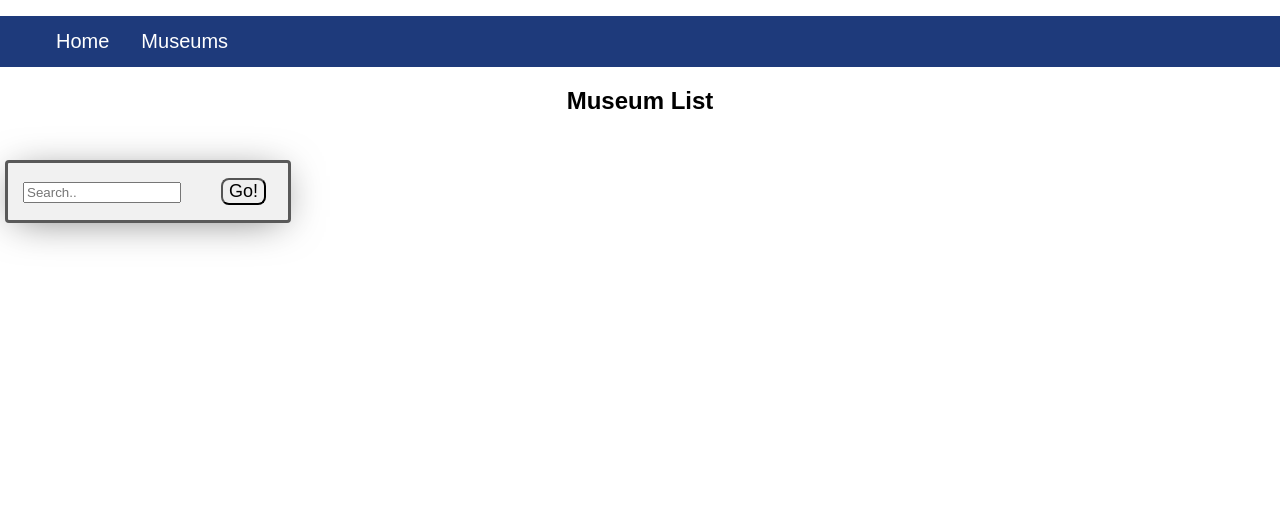
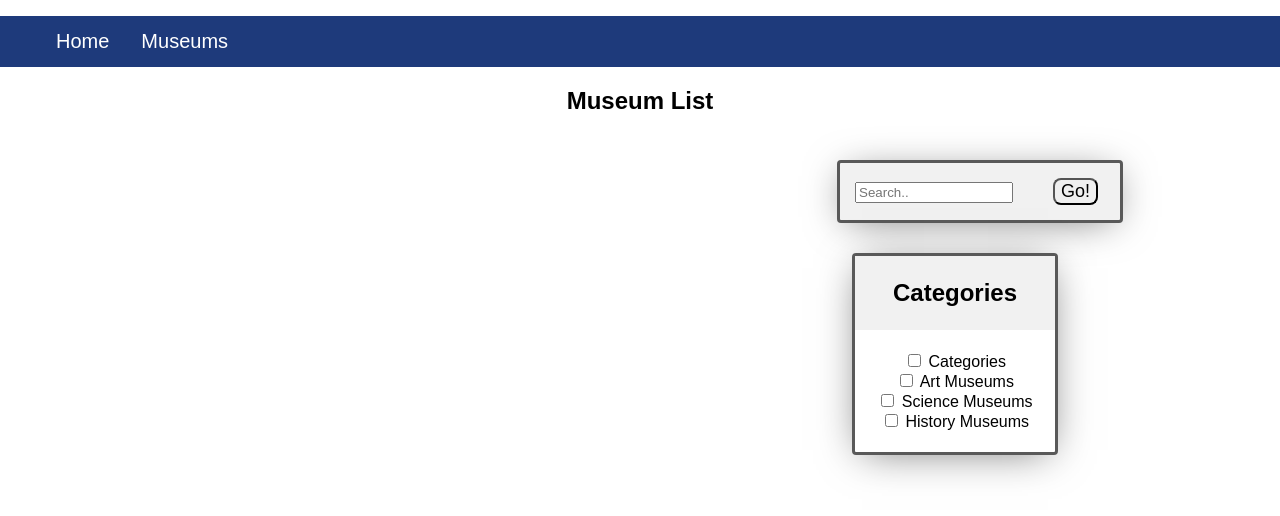
Before and after one commit to ckirabo/MuseaArchiveNodeJS, a React (Create React App) app: page /museums in a window 1280 px wide. Shown: the top 516 px of the page. Built offline with nearby package versions, Linux system fonts and the light colour scheme.

Commit message:
added the categories section and buttons, need to add functionality to the buttons and then sort out the column spacing thats beed made on the left for the musuems...

```diff
--- a/src/Css/MuseumsPage.css
+++ b/src/Css/MuseumsPage.css
@@ -1,11 +1,17 @@
 /* For the search bar increasing focus so it increases.*/
+
+#headerMuseum{
+text-align: center;
+}
+
 ul {
 	list-style: none;
 }
 
 
+
 a:hover {
-   background-color: 66cc99;
+   background-color:#66cc99;
 }
 
 
@@ -15,6 +21,7 @@ div.columnLeft {
 	padding: 10px;
 	width:65%;
 	float: left;
+
 }
 
 div.columnRight {
@@ -25,7 +32,7 @@ div.columnRight {
 
 
 
-/*FOR THE SEARCH BAR & CATEGORY WIDGETS*/
+/*FOR THE SEARCH BAR*/
 div.pageContent {
 
 }
@@ -41,6 +48,7 @@ div.searchWidget {
 	-webkit-box-shadow: 0px 5px 40px -10px rgba(0, 0, 0, 0.57);
 	-moz-box-shadow: 0px 5px 40px -10px rgba(0, 0, 0, 0.57);
 	box-shadow: 5px 40px -10px rgba(0, 0, 0, 0.57);
+
 }
 
 input[type=text]:focus {
@@ -69,10 +77,13 @@ input[type=button]:focus {
 	background-color: #66cc99;
 }
 
+
+/*CATEGORY WIDGET */
+
 div.categoryWidget {
 	text-align: center;
 	width: 200px;
-	margin: 45px;
+	margin: 30px;
 	border: 3px solid #595959;
 	border-radius: 4px;
 	-webkit-box-shadow: 0px 5px 40px -10px rgba(0, 0, 0, 0.57);
@@ -88,11 +99,10 @@ ul.categoryList {
 	padding: 5px;
 }
 
-
+/*CARDS CSS*/
 
 div.locationForCards{
 padding: 15px;
-
 }
 
 div.cards{
@@ -103,43 +113,39 @@ div.cards{
 }
 
 /* On screens that are less than 1300px wide, make the SIDE CHANGE VIEW */
-@media screen and (max-width:1300px) {
+@media screen and (max-width:900px) {
 
 	h1 {
 		text-align: center;
 	}
 
-     div.columnRight{
-	  width:100%;
-	}
 
 	div.categoryWidget {
 		display: none;
 	}
 
+div.pageContent {
+padding: 10px;
+}
+
+
 
 }
 
-/* On screens that are less than 700px wide, make the SIDE CHANGE VIEW */
-@media screen and (max-width:700px) {
+/* NEEEED TO FIXs On screens that are less than 700px wide, make the SIDE CHANGE VIEW */
+@media screen and (max-width:600px) {
 
 	h1 {
 		text-align: center;
 	}
 
 	div.searchWidget {
-		width: 50%;
+		width: 60%;
 		height: auto;
 		position: relative;
 	}
 
 
-	div.searchWidget a {
-		float: left;
-		position: absolute;
-		top: 10px;
-		left: 15px;
-	}
 
 	/*Change the categories tab to a side nav button!!! that displays options in on overlay*/
 	div.categoryWidget {
--- /dev/null
+++ b/src/Css/catergoryWidget.css
@@ -0,0 +1,71 @@
+/*CSS FOR THE CATEGORY WIDGET*/
+
+ul {
+	list-style: none;
+}
+
+
+
+
+div.columnRight {
+	padding: 10px;
+	width: 35%;
+	float: right;
+}
+
+
+
+div.categoryWidget {
+	text-align: center;
+	width: 200px;
+	margin: 45px;
+	border: 3px solid #595959;
+	border-radius: 4px;
+	-webkit-box-shadow: 0px 5px 40px -10px rgba(0, 0, 0, 0.57);
+	-moz-box-shadow: 0px 5px 40px -10px rgba(0, 0, 0, 0.57);
+}
+
+div.categoryTitle {
+	background-color: #f1f1f1;
+	padding: 3px;
+}
+
+ul.categoryList {
+	padding: 5px;
+}
+
+
+/* On screens that are less than 950px wide, make the SIDE CHANGE VIEW */
+@media screen and (max-width:950px) {
+
+	h1 {
+		text-align: center;
+	}
+
+     div.columnRight{
+	  width:100%;
+	}
+
+	div.categoryWidget {
+		display: none;
+	}
+
+
+}
+
+
+/* On screens that are less than 700px wide, make the SIDE CHANGE VIEW */
+@media screen and (max-width:800px) {
+
+	h1 {
+		text-align: center;
+	}
+
+
+/*Change the categories tab to a side nav button!!! that displays options in on overlay*/
+	div.categoryWidget {
+		display: none;
+	}
+
+	div.columnLeft {margin-left: 0;}
+	}
--- /dev/null
+++ b/src/MuseumsJs/categoryWidget.js
@@ -0,0 +1,48 @@
+import React, { Component } from 'react';
+
+import '../Css/MuseumsPage.css';
+
+class CatergoryWidget extends Component {
+
+constructor(){
+super();
+this.state = {
+
+	title : "Categories",
+	art : "Art Museums",
+	science : "Science Museums",
+	history : "History Museums"
+
+}
+
+}
+
+
+
+render(){
+
+	return(
+
+		<div className="categoryWidget">
+		    <div className="categoryTitle">
+                  <h2 id="category">{this.state.title}</h2>
+           </div>
+                <div className="categoryBody">
+                            <ul className="categoryList">
+                                   <li><lable> <input type="checkbox" /> {this.state.title}</lable></li>
+                                   <li><lable> <input type="checkbox" /> {this.state.art}</lable></li>
+                                   <li><lable> <input type="checkbox" /> {this.state.science}</lable></li>
+                                   <li><lable> <input type="checkbox" /> {this.state.history}</lable></li>
+
+                            </ul>
+                </div>
+
+		</div>
+
+
+		);
+}
+
+}
+
+export default CatergoryWidget;
--- a/src/MuseumsJs/museumPageContent.js
+++ b/src/MuseumsJs/museumPageContent.js
@@ -1,6 +1,6 @@
 import React, { Component } from 'react';
 import Searchbar from './searchBar.js';
-import CategoryWidget from '../categoryWidget.js';
+
 
 
 import '../Css/MuseumsPage.css';
@@ -19,13 +19,14 @@ class MuseusmsContent extends Component {
         return (
 
         <div className="pageContent">
-            <h1>{this.state.header}</h1>
 
-              <div class="row">
+            <h1 id="headerMuseum">{this.state.header}</h1>
+
 
                   <Searchbar/>
 
-             </div>
+
+
         </div>
 
         );
--- a/src/MuseumsJs/searchBar.js
+++ b/src/MuseumsJs/searchBar.js
@@ -1,5 +1,6 @@
 import React, { Component } from 'react';
 import CreateCard from './createCard.js';
+import CategoryWidget from './categoryWidget.js';
 
 import '../Css/MuseumsPage.css';
 
@@ -41,12 +42,14 @@ class Searchbar extends Component {
 		<div>
 
            <div className="columnRight">
-	       <div className="searchWidget">
+	         <div className="searchWidget">
            <input type="text" placeholder="Search.." id="searchBoxId" onChange={this.filterMuseumsByName}/>
            <input type="button" value="Go!" id="searchGo" onClick={this.filterMuseumsByName} />
           </div>
+              <CategoryWidget/>
+              </div>
 
-          </div>
+
           <div className="columnLeft">
           <CreateCard museums = {this.state.newArray}/>
           </div>
--- a/src/categoryWidget.js
+++ /dev/null
@@ -1,37 +0,0 @@
-import React, { Component } from 'react';
-
-
-import './Css/MuseumsPage.css';
-
-class CategoryWidget extends Component {
-
-    constructor() {
-        super();
-
-        this.state = {
-        	containerName : "Categories",
-        	type1 : "Art"
-        }
-
-    }
-
-
-    render() {
-        return (
-            <div class="categoryWidget">
-                <div class="categoryTitle">
-                     <h2 id="category">{this.state.containerName}</h2>
-                           </div>
-                            <div class="categoryBody">
-                            <ul class="categoryList">
-                                <li><a href="">{this.state.type1}</a></li>
-                            </ul>
-                           </div>
-                </div>
-
-        );
-    }
-
-}
-
-export default CategoryWidget;
```
